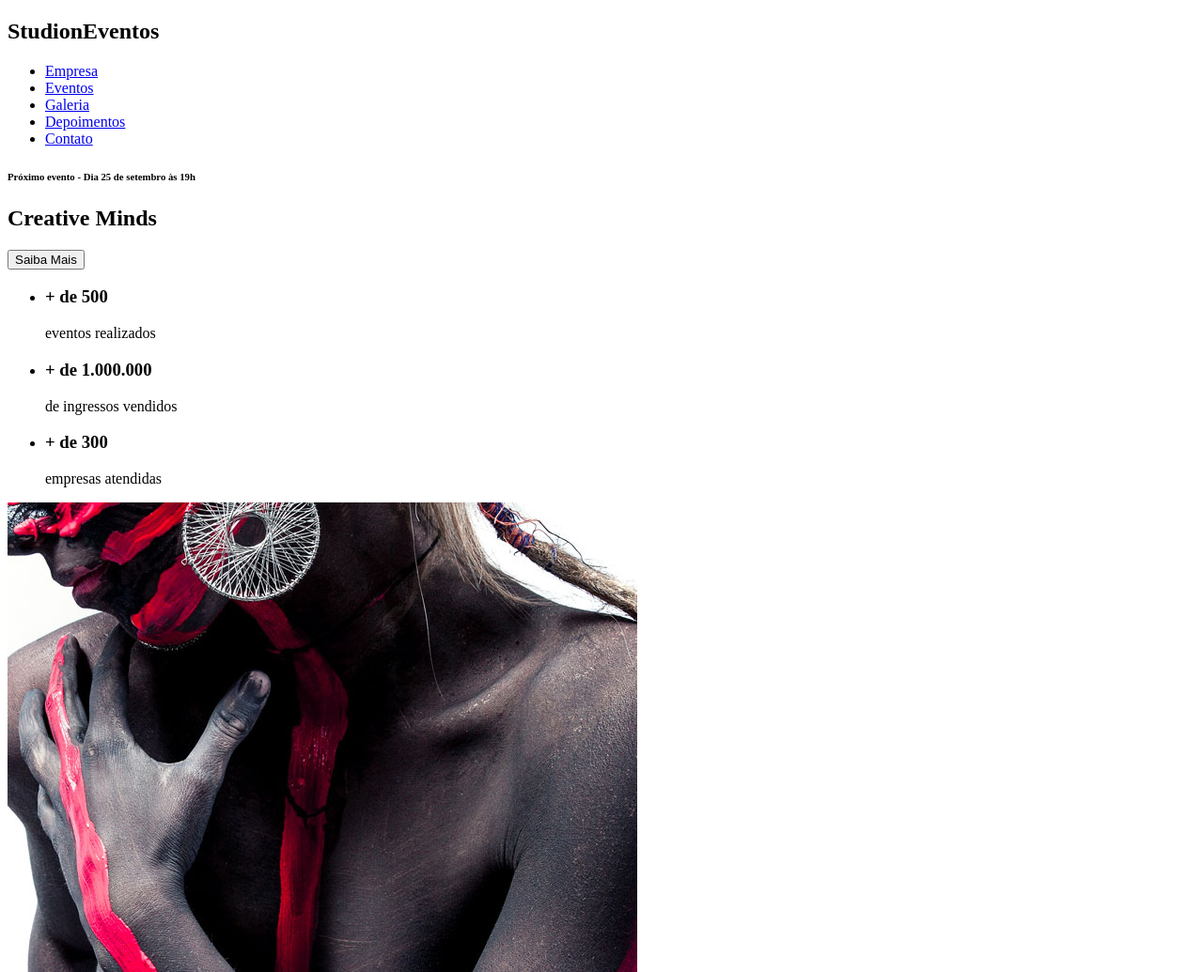
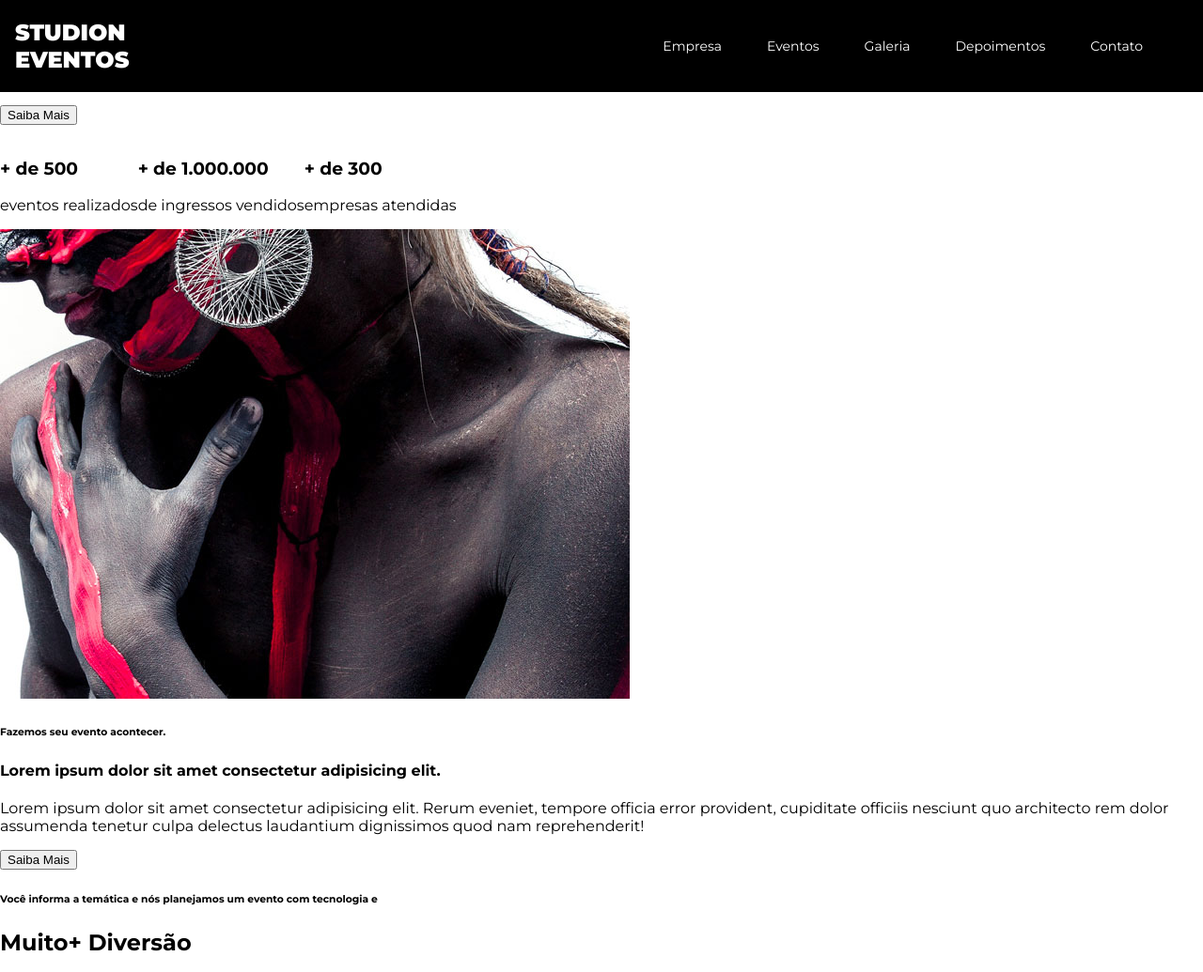
Before and after one commit to jsfoliveira/Imagineschool, a website: page src/index.html in a window 1280 px wide. Shown: the top 1035 px of the page at 94% size. Drawn offline with Linux system fonts and the light colour scheme.

Commit message:
Modified index and created style for class 3

```diff
--- a/src/index.html
+++ b/src/index.html
@@ -4,15 +4,18 @@
     <meta charset="UTF-8">
     <meta http-equiv="X-UA-Compatible" content="IE=edge">
     <meta name="viewport" content="width=device-width, initial-scale=1.0">
+    <link rel="stylesheet" href="style.css">
     <title>Studion</title>
 </head>
 <body>
-    <nav>
-        <h1>Studi<span>on</span><span>Eventos</span></h1>
-<ul>
+    <nav class="navbar">
+        <h1 class="logo--studion">
+            Studi<span class="copy--primary">on</span>
+            <span class="logo--studion_subtitle">Eventos</span>
+        </h1>
+        <ul class="navbar__links">
             <li>
                 <a href="#Empresa">
-
                 Empresa
                 </a>
             </li>
@@ -94,7 +97,7 @@
                 <li><a href="https://twitter.com/" target="_blank">Twitter</a></li>
                 <li><a href="https://youtube.com/" target="_blank">Youtube</a></li>
             </ul>
-            <hr />
+            <hr/>
             <p>
                 <small>Studi<span>ON</span> - Todos os direitos reservados</span>
             </p>
--- /dev/null
+++ b/src/style.css
@@ -0,0 +1,68 @@
+@import url('https://fonts.googleapis.com/css2?family=Montserrat:wght@400;700;900&display=swap');
+
+*{
+    box-sizing: border-box;
+}
+:root {
+    --color-primary: #ffc500;
+    font-family:'Montserrat', sans-serif;
+    font-size: 16px;
+}
+
+body{
+    margin: 0;
+}
+
+ul {
+    display: flex;
+    list-style: none;
+    padding-left: 0;
+}
+
+li {
+    margin-right: 0.625 rem;
+}
+
+.navbar{
+    position: fixed;
+    display:grid;
+    grid-template-columns: 1fr 9fr;
+    align-items: center;
+    top: 0;
+    left: 0;
+
+    width: 100vw;
+    padding: 0 1rem;
+
+    background-color: #000; /* vermelho / verde / azul / transparência - 0 - F */
+    color: #fff;
+}
+
+.navbar__links{
+    justify-self: end;
+}
+
+.navbar__links li {
+    font-size: 0.875rem;
+    margin-right: 3rem;
+}
+
+.navbar__links a {
+    color: #fff;
+    text-decoration: none;
+}
+
+.navbar__links a:hover {
+    color: var(--color-primary);
+}
+
+.logo--studion {
+    font-weight: 900;
+    text-transform: uppercase;
+}
+
+.logo-studion_subtitle {
+    font-size: 0.875rem;
+    font-weight: 400;
+    text-align: right;
+}
```
Lines whose indentation alone changed are shown as unchanged.
